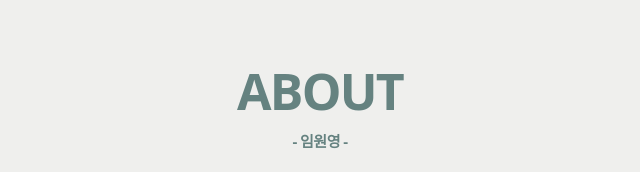
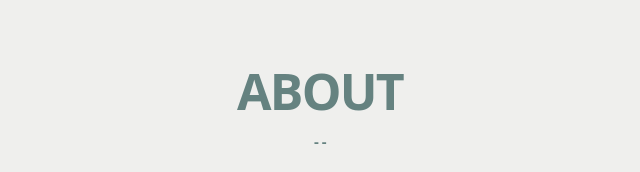
Before and after one commit to Lim-won-young/LimWeb, a plain HTML site: page Lim/lim.html in a window 1280 px wide. Shown: the part 2480-2652 px from the top of the page, 320-960 px from the left. Drawn offline with nearby package versions, Linux system fonts and the light colour scheme; a web font is replaced by a local one.

Commit message:
Update lim.html

```diff
--- a/Lim/lim.html
+++ b/Lim/lim.html
@@ -134,7 +134,7 @@
     <section class="third-section" id="about">
         <div class="container">
         <h1>ABOUT</h1>
-        <p>- 임원영 -</p>
+        <p>-  -</p>
           <div class="row">
             <div class="col-lg-2 col-md-offset-1">
             </div>
```
